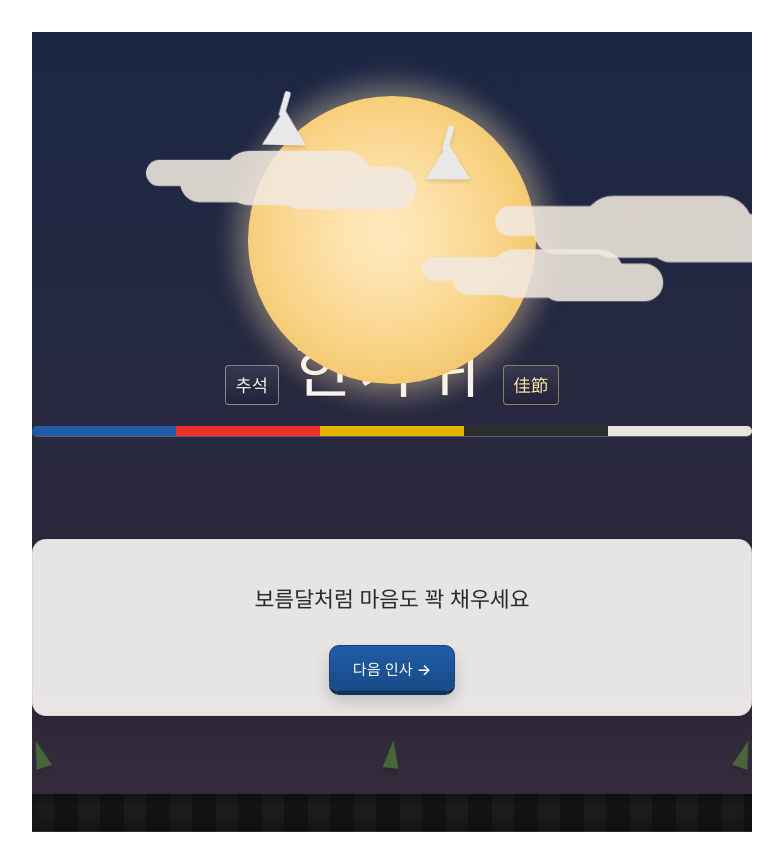
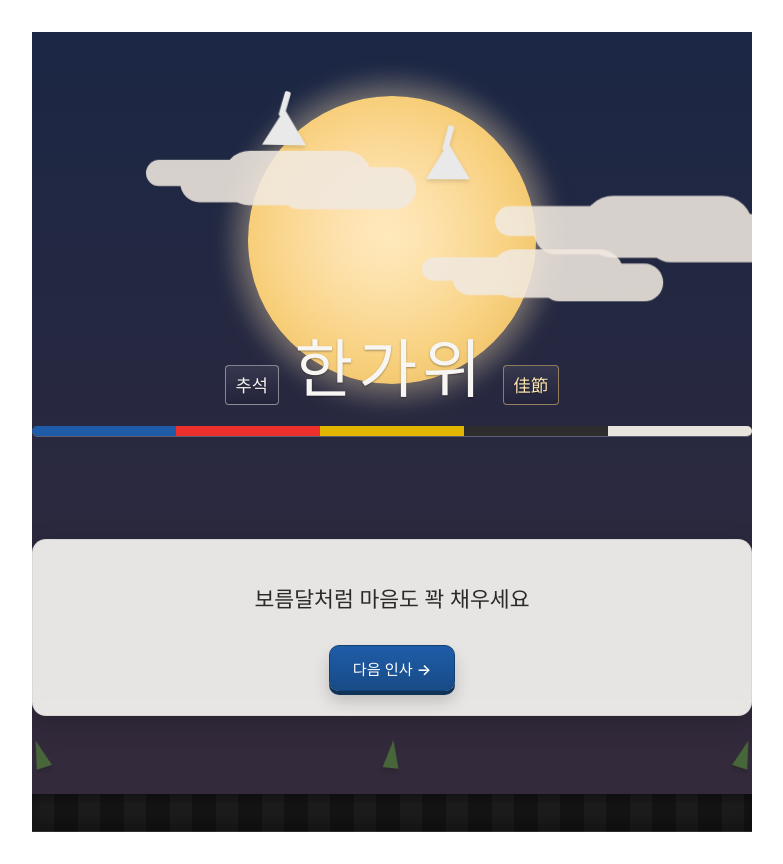
Before and after one commit to donghun712/vue-static-page, a Vue app: page / in a window 1280 px wide. Shown: the whole page, without its empty margins (248-1031 px from the left). Built offline with nearby package versions, Linux system fonts and the light colour scheme.

Commit message:
update app.vue4

```diff
--- a/src/App.vue
+++ b/src/App.vue
@@ -132,6 +132,7 @@ body {
   position: relative;
   height: 42vh;
   min-height: 280px;
+  z-index: 1;
 }
 
 /* 보름달 */
@@ -260,8 +261,10 @@ body {
   }
 }
 
-/* 상단 배너 */
+/* 상단 배너 - z-index 추가로 달보다 위에 표시 */
 .banner {
+  position: relative;
+  z-index: 10;
   margin: 0 auto;
   margin-top: -2rem;
   display: flex;
@@ -299,8 +302,10 @@ body {
   color: #ffe6b0;
 }
 
-/* 오방색 띠 */
+/* 오방색 띠 - z-index 추가 */
 .hanbok-stripes {
+  position: relative;
+  z-index: 10;
   display: grid;
   grid-template-columns: repeat(5, 1fr);
   height: 10px;
@@ -323,8 +328,10 @@ body {
 .s4 { background: var(--s-black); }
 .s5 { background: var(--s-white); }
 
-/* 메시지 카드 */
+/* 메시지 카드 - z-index 추가 */
 .card {
+  position: relative;
+  z-index: 10;
   margin: 1.2rem auto 0;
   width: min(720px, 92vw);
   background: rgba(248, 246, 242, 0.92);
@@ -394,9 +401,10 @@ body {
       0 6px 10px rgba(0, 0, 0, 0.2);
 }
 
-/* 솔잎 장식 */
+/* 솔잎 장식 - z-index 추가 */
 .pine-wrap {
   position: relative;
+  z-index: 10;
   width: min(720px, 92vw);
   margin: 1.5rem auto 0.6rem;
   display: flex;
@@ -426,8 +434,10 @@ body {
   transform: rotate(18deg);
 }
 
-/* 기와지붕 */
+/* 기와지붕 - z-index 추가 */
 .roof {
+  position: relative;
+  z-index: 10;
   height: 38px;
   margin-top: 1rem;
   background:
```
